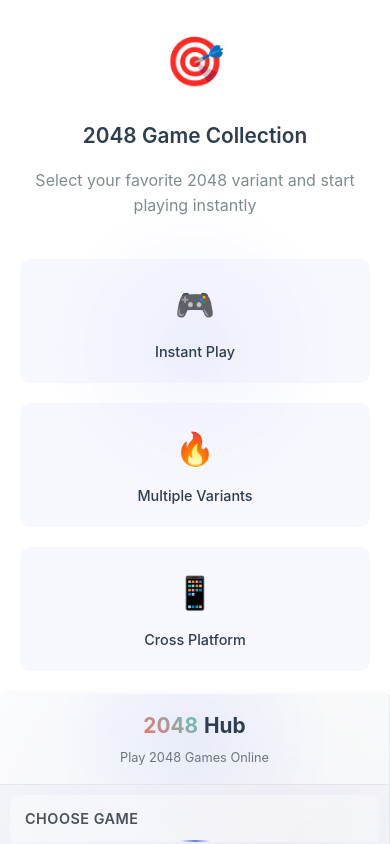
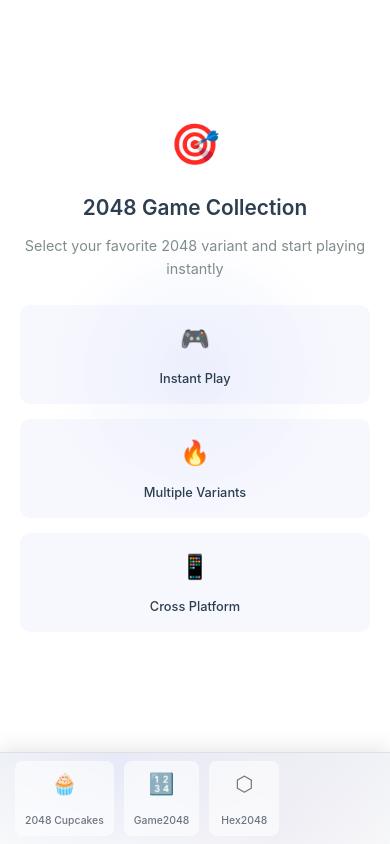
Before and after one commit to cursorgogogo/2048hub, a plain HTML site: page index.html in a window 390 px wide. Drawn offline with Linux system fonts and the light colour scheme.

Commit message:
feat:change mobile style

```diff
--- a/styles.css
+++ b/styles.css
@@ -411,61 +411,90 @@ body::before {
     .sidebar {
         width: 100%;
         height: auto;
-        max-height: 200px;
+        max-height: 120px;
         order: 2;
-        position: relative;
-        left: auto;
+        position: fixed;
+        left: 0;
+        bottom: 0;
         top: auto;
-        z-index: auto;
+        z-index: 1000;
+        background: linear-gradient(0deg, rgba(248, 249, 250, 0.98) 0%, rgba(240, 242, 247, 0.98) 100%);
+        backdrop-filter: blur(20px);
+        border-top: 1px solid rgba(0, 0, 0, 0.1);
+        border-right: none;
+        box-shadow: 0 -4px 20px rgba(0, 0, 0, 0.1);
     }
 
     .main-content {
         order: 1;
-        height: calc(100vh - 200px);
+        height: 100vh;
         margin-left: 0;
         width: 100vw;
+        padding-bottom: 120px;
     }
 
     .sidebar-header {
-        padding: 15px;
-    }
-
-    .logo {
-        font-size: 1.5rem;
+        padding: 8px 15px;
+        display: none;
     }
 
     .game-menu {
-        padding: 10px 0;
+        padding: 8px 0;
+    }
+
+    .menu-title {
+        display: none;
     }
 
     .game-list {
         display: flex;
         overflow-x: auto;
         padding: 0 15px;
+        gap: 10px;
+        scrollbar-width: none;
+        -ms-overflow-style: none;
+    }
+
+    .game-list::-webkit-scrollbar {
+        display: none;
     }
 
     .game-item {
-        min-width: 120px;
+        min-width: 80px;
         flex-direction: column;
         text-align: center;
-        padding: 10px;
+        padding: 8px 12px;
         border-left: none;
-        border-bottom: 3px solid transparent;
+        border-bottom: none;
+        border-radius: 8px;
+        background: rgba(255, 255, 255, 0.6);
+        backdrop-filter: blur(5px);
     }
 
-    .game-item:hover,
+    .game-item:hover {
+        background: linear-gradient(135deg, rgba(255, 255, 255, 0.9) 0%, rgba(248, 249, 250, 0.8) 100%);
+        border-left: none;
+        border-bottom: none;
+        box-shadow: 0 2px 8px rgba(102, 126, 234, 0.15);
+    }
+
     .game-item.active {
+        background: linear-gradient(135deg, rgba(102, 126, 234, 0.15) 0%, rgba(118, 75, 162, 0.08) 100%);
         border-left: none;
-        border-bottom-color: #4ecdc4;
+        border-bottom: none;
+        box-shadow: 0 2px 8px rgba(102, 126, 234, 0.2);
     }
 
     .game-icon {
         font-size: 1.5rem;
-        margin-bottom: 5px;
+        margin-bottom: 4px;
+        width: auto;
     }
 
     .game-title {
-        font-size: 0.8rem;
+        font-size: 0.7rem;
+        margin-bottom: 0;
+        font-weight: 500;
     }
 
     .game-description {
@@ -492,42 +521,64 @@ body::before {
 
 @media (max-width: 480px) {
     .sidebar {
-        max-height: 150px;
+        max-height: 100px;
     }
 
     .main-content {
-        height: calc(100vh - 150px);
+        height: 100vh;
         margin-left: 0;
         width: 100vw;
-    }
-
-    .logo {
-        font-size: 1.3rem;
-    }
-
-    .tagline {
-        font-size: 0.8rem;
+        padding-bottom: 100px;
     }
 
     .game-item {
-        min-width: 100px;
-        padding: 8px;
+        min-width: 70px;
+        padding: 6px 10px;
     }
 
     .game-icon {
-        font-size: 1.2rem;
+        font-size: 1.3rem;
+        margin-bottom: 3px;
     }
 
     .game-title {
-        font-size: 0.75rem;
+        font-size: 0.65rem;
+        font-weight: 500;
+    }
+
+    .welcome-message {
+        padding: 20px;
+    }
+
+    .welcome-icon {
+        font-size: 2.5rem;
+        margin-bottom: 15px;
     }
 
     .welcome-message h2 {
         font-size: 1.3rem;
+        margin-bottom: 10px;
     }
 
     .welcome-message p {
-        font-size: 1rem;
+        font-size: 0.9rem;
+        margin-bottom: 25px;
+    }
+
+    .features {
+        gap: 15px;
+    }
+
+    .feature {
+        padding: 15px;
+    }
+
+    .feature-icon {
+        font-size: 1.5rem;
+    }
+
+    .feature span:last-child {
+        font-size: 0.8rem;
     }
 }
 
```
